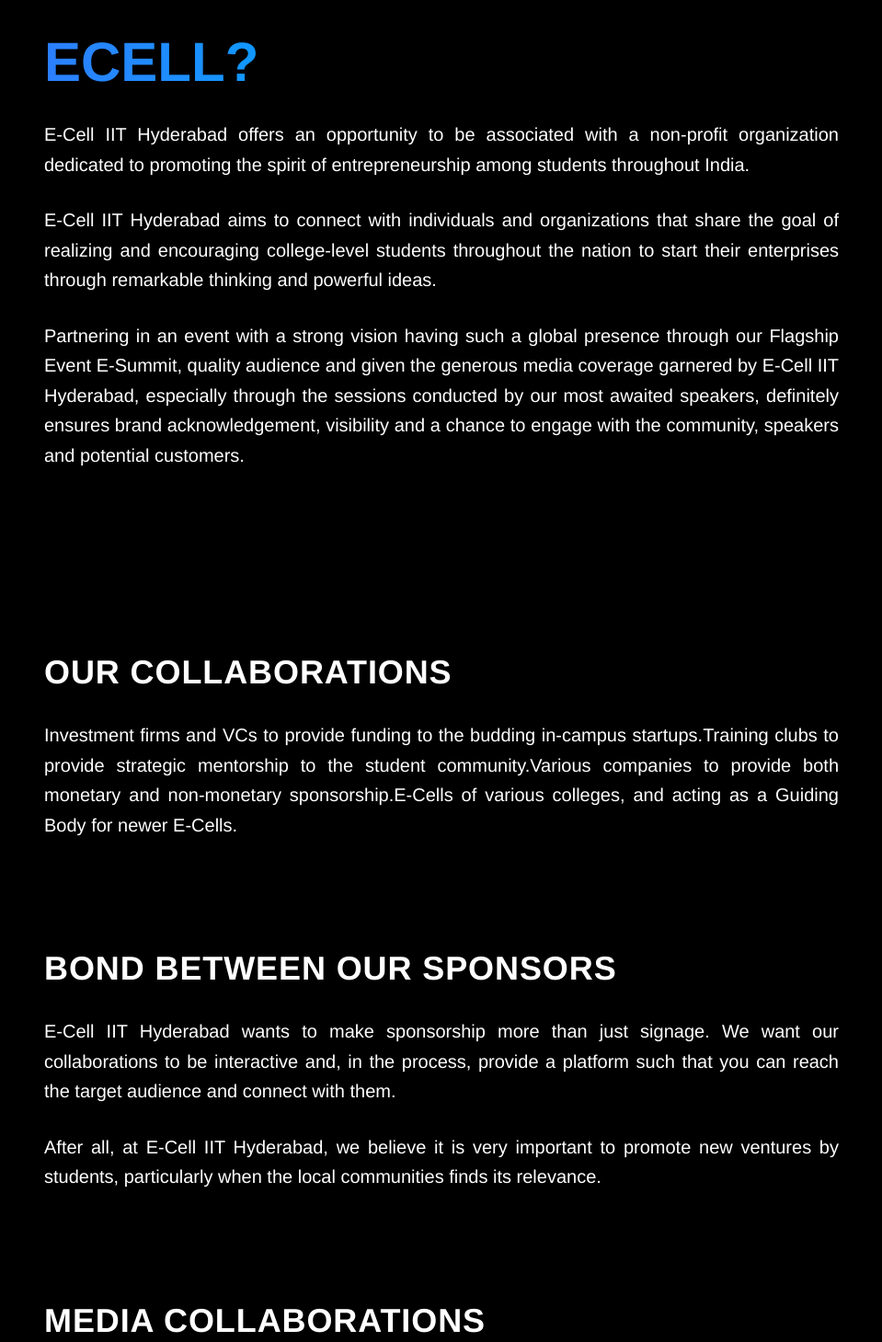
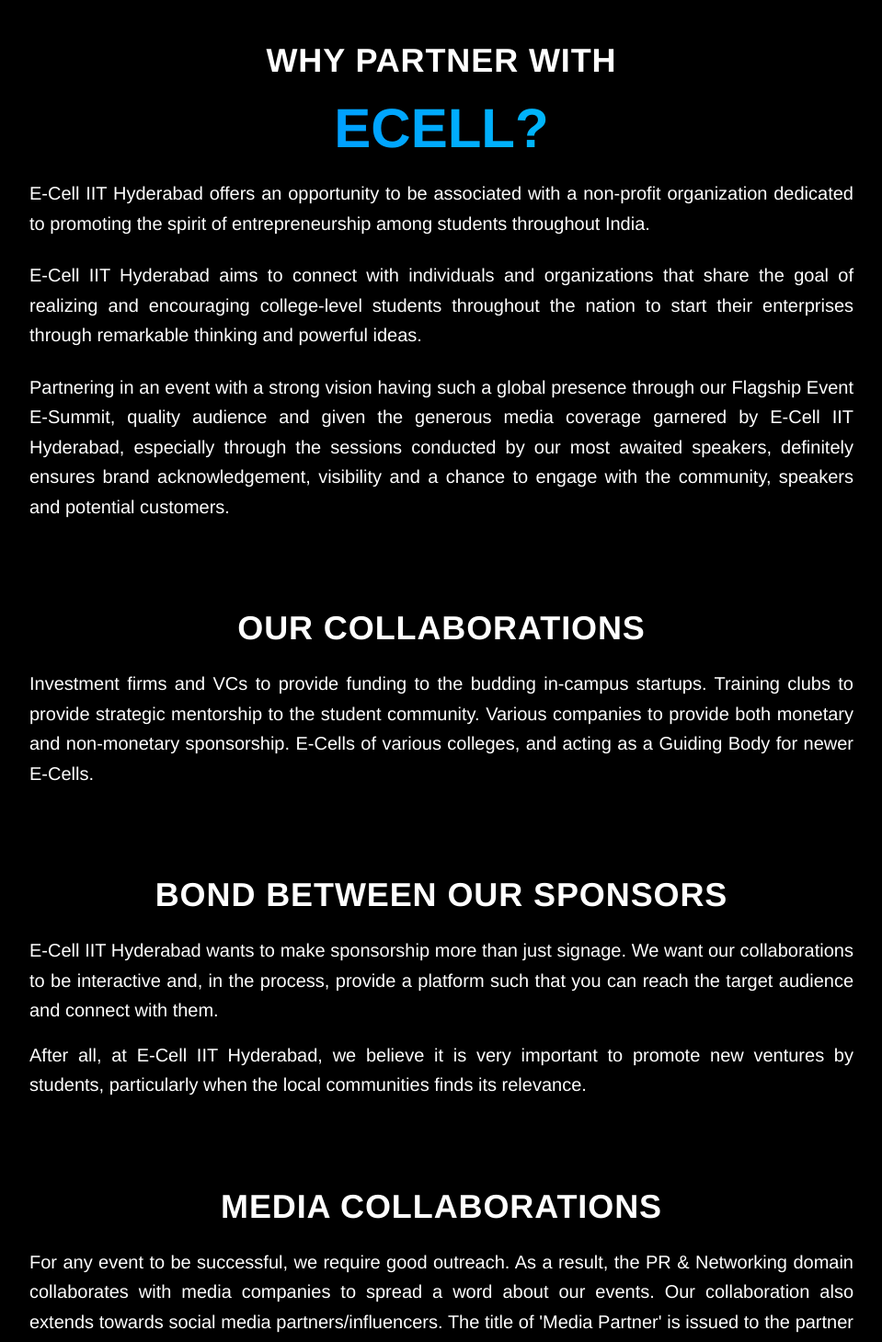
Before and after one commit to E-Cell-IITH/website-2025-26, a Next.js app: page / in a window 1280 px wide. Shown: the part 2780-4239 px from the top of the page at 92% size, without its empty margins (160-1119 px from the left). Built offline with nearby package versions, Linux system fonts and the light colour scheme.

Commit message:
small changes in partnerships section

```diff
--- a/src/components/homeComponents/EcellPartnership.jsx
+++ b/src/components/homeComponents/EcellPartnership.jsx
@@ -1,12 +1,13 @@
-export default function Partnership(){
+export default function Partnership() {
   return (
     <main>
-            {/* Why partner with Ecell */}
-        <section className="relative min-h-screen flex items-center mb-0 bg-black overflow-hidden">
-    <div className="z-10 w-full max-w-4xl mx-auto px-4">
-      <h2 className="text-3xl md:text-4xl font-bold mb-8 text-white tracking-wide">WHY PARTNER WITH</h2>
-      <h2 className="text-transparent text-5xl md:text-6xl font-bold mb-8 bg-clip-text bg-gradient-to-r from-blue-500 to-cyan-400">ECELL?</h2>
-      <div className="space-y-7 text-white text-lg md:text-xl leading-relaxed text-justify">
+      <section className="relative min-h-screen flex justify-center items-center bg-black px-4 py-20">
+        <div className="z-10 w-full max-w-4xl text-center space-y-24">
+          {/* WHY PARTNER WITH ECELL */}
+          <div className="space-y-6">
+            <h2 className="text-3xl md:text-4xl font-bold text-white tracking-wide">WHY PARTNER WITH</h2>
+            <h2 className="text-transparent text-5xl md:text-6xl font-bold bg-clip-text bg-gradient-to-r from-blue-500 to-cyan-400">ECELL?</h2>
+            <div className="space-y-6 text-white text-lg md:text-xl leading-relaxed text-justify">
               <p>
                 E-Cell IIT Hyderabad offers an opportunity to be associated with a non-profit organization dedicated to promoting the spirit of entrepreneurship among students throughout India.
               </p>
@@ -17,34 +18,38 @@
                 Partnering in an event with a strong vision having such a global presence through our Flagship Event E-Summit, quality audience and given the generous media coverage garnered by E-Cell IIT Hyderabad, especially through the sessions conducted by our most awaited speakers, definitely ensures brand acknowledgement, visibility and a chance to engage with the community, speakers and potential customers.
               </p>
             </div>
-      <h2 className="text-3xl md:text-4xl font-bold mb-8 text-white tracking-wide mt-[25vh]">OUR COLLABORATIONS</h2>
-      <div className="space-y-7 text-white text-lg md:text-xl leading-relaxed text-justify">
-        <p>
-            Investment firms and VCs to provide funding to the budding in-campus startups.Training clubs to provide strategic mentorship to the student community.Various companies to provide both monetary and non-monetary sponsorship.E-Cells of various colleges, and acting as a Guiding Body for newer E-Cells.
+          </div>
+
+          {/* OUR COLLABORATIONS */}
+          <div className="space-y-6">
+            <h2 className="text-3xl md:text-4xl font-bold text-white tracking-wide">OUR COLLABORATIONS</h2>
+            <p className="text-white text-lg md:text-xl leading-relaxed text-justify">
+              Investment firms and VCs to provide funding to the budding in-campus startups. Training clubs to provide strategic mentorship to the student community. Various companies to provide both monetary and non-monetary sponsorship. E-Cells of various colleges, and acting as a Guiding Body for newer E-Cells.
             </p>
           </div>
 
-      <h2 className="text-3xl md:text-4xl font-bold mb-8 text-white tracking-wide mt-[15vh]">BOND BETWEEN OUR SPONSORS</h2>
-      <div className="space-y-7 text-white text-lg md:text-xl leading-relaxed text-justify">
+          {/* BOND BETWEEN OUR SPONSORS */}
+          <div className="space-y-6">
+            <h2 className="text-3xl md:text-4xl font-bold text-white tracking-wide">BOND BETWEEN OUR SPONSORS</h2>
+            <div className="text-white text-lg md:text-xl leading-relaxed text-justify space-y-4">
               <p>
                 E-Cell IIT Hyderabad wants to make sponsorship more than just signage. We want our collaborations to be interactive and, in the process, provide a platform such that you can reach the target audience and connect with them.
               </p>
               <p>
                 After all, at E-Cell IIT Hyderabad, we believe it is very important to promote new ventures by students, particularly when the local communities finds its relevance.
-
               </p>
             </div>
+          </div>
 
-      <h2 className="text-3xl md:text-4xl font-bold mb-8 text-white tracking-wide mt-[15vh]">MEDIA COLLABORATIONS</h2>
-      <div className="space-y-7 text-white text-lg md:text-xl leading-relaxed text-justify">
-        <p>
+          {/* MEDIA COLLABORATIONS */}
+          <div className="space-y-6">
+            <h2 className="text-3xl md:text-4xl font-bold text-white tracking-wide">MEDIA COLLABORATIONS</h2>
+            <p className="text-white text-lg md:text-xl leading-relaxed text-justify">
               For any event to be successful, we require good outreach. As a result, the PR & Networking domain collaborates with media companies to spread a word about our events. Our collaboration also extends towards social media partners/influencers. The title of 'Media Partner' is issued to the partner companies. The commercials/ logo can be aired in between the e-summit talks depending on the needs of the company. Additionally, we upload our renowned entrepreneur talks on global platforms (Instagram, LinkedIn, Twitter, Youtube) featuring our partners as well.
             </p>
           </div>
-
         </div>
       </section>
-
     </main>
-    )
+  );
 }
```
Lines whose indentation alone changed are shown as unchanged.
